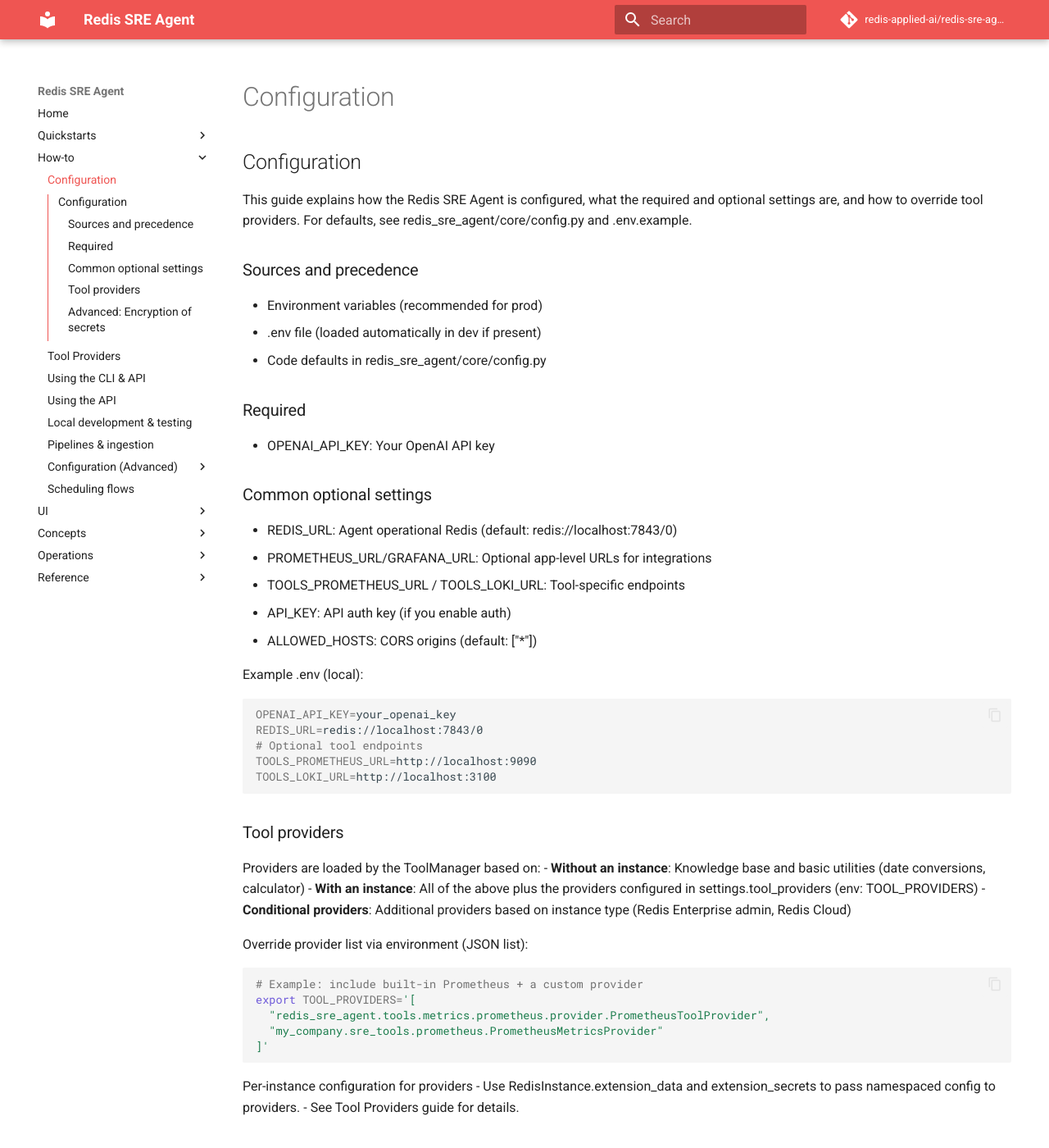
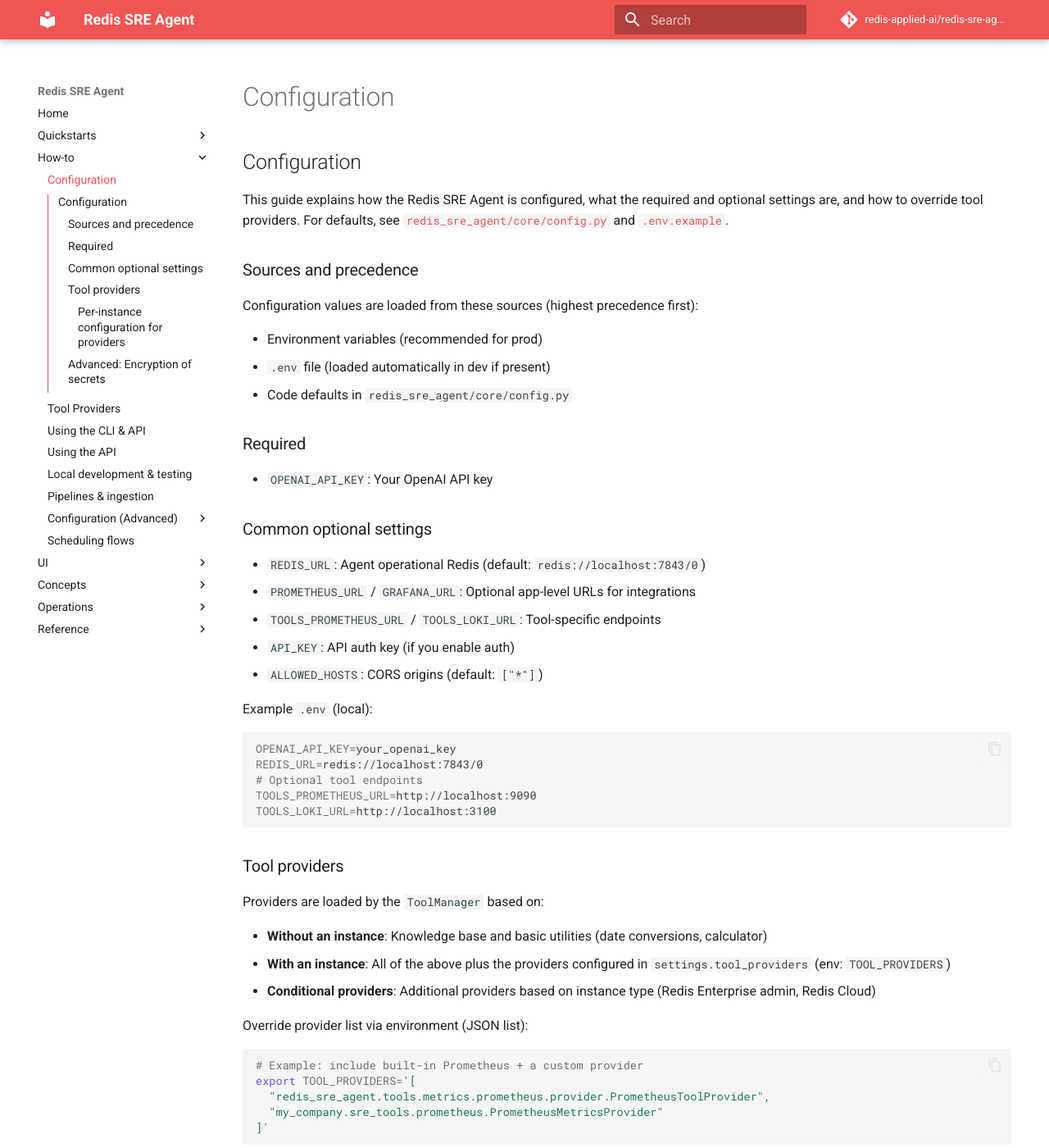
Before and after one commit to redis-applied-ai/redis-sre-agent, an MkDocs documentation site: the page built from docs/how-to/configuration.md, in a window 1280 px wide and 1400 px high. Shown: the whole window at 82% size. Built offline with MkDocs 1.6.1 and Material for MkDocs 9.7.7, drawn with Linux system fonts in a browser that asks for light colours; comment, search, counter and statistics services are not loaded; some of the changed text lies outside the part shown.

Commit message:
Improve configuration docs formatting

````diff
--- a/docs/how-to/configuration.md
+++ b/docs/how-to/configuration.md
@@ -1,23 +1,29 @@
 ## Configuration
 
-This guide explains how the Redis SRE Agent is configured, what the required and optional settings are, and how to override tool providers. For defaults, see redis_sre_agent/core/config.py and .env.example.
+This guide explains how the Redis SRE Agent is configured, what the required and optional settings are, and how to override tool providers. For defaults, see [`redis_sre_agent/core/config.py`](https://github.com/redis-applied-ai/redis-sre-agent/blob/main/redis_sre_agent/core/config.py) and [`.env.example`](https://github.com/redis-applied-ai/redis-sre-agent/blob/main/.env.example).
 
 ### Sources and precedence
+
+Configuration values are loaded from these sources (highest precedence first):
+
 - Environment variables (recommended for prod)
-- .env file (loaded automatically in dev if present)
-- Code defaults in redis_sre_agent/core/config.py
+- `.env` file (loaded automatically in dev if present)
+- Code defaults in `redis_sre_agent/core/config.py`
 
 ### Required
-- OPENAI_API_KEY: Your OpenAI API key
+
+- `OPENAI_API_KEY`: Your OpenAI API key
 
 ### Common optional settings
-- REDIS_URL: Agent operational Redis (default: redis://localhost:7843/0)
-- PROMETHEUS_URL/GRAFANA_URL: Optional app-level URLs for integrations
-- TOOLS_PROMETHEUS_URL / TOOLS_LOKI_URL: Tool-specific endpoints
-- API_KEY: API auth key (if you enable auth)
-- ALLOWED_HOSTS: CORS origins (default: ["*"])
 
-Example .env (local):
+- `REDIS_URL`: Agent operational Redis (default: `redis://localhost:7843/0`)
+- `PROMETHEUS_URL` / `GRAFANA_URL`: Optional app-level URLs for integrations
+- `TOOLS_PROMETHEUS_URL` / `TOOLS_LOKI_URL`: Tool-specific endpoints
+- `API_KEY`: API auth key (if you enable auth)
+- `ALLOWED_HOSTS`: CORS origins (default: `["*"]`)
+
+Example `.env` (local):
+
 ```bash
 OPENAI_API_KEY=your_openai_key
 REDIS_URL=redis://localhost:7843/0
@@ -27,12 +33,15 @@
 ```
 
 ### Tool providers
-Providers are loaded by the ToolManager based on:
+
+Providers are loaded by the `ToolManager` based on:
+
 - **Without an instance**: Knowledge base and basic utilities (date conversions, calculator)
-- **With an instance**: All of the above plus the providers configured in settings.tool_providers (env: TOOL_PROVIDERS)
+- **With an instance**: All of the above plus the providers configured in `settings.tool_providers` (env: `TOOL_PROVIDERS`)
 - **Conditional providers**: Additional providers based on instance type (Redis Enterprise admin, Redis Cloud)
 
 Override provider list via environment (JSON list):
+
 ```bash
 # Example: include built-in Prometheus + a custom provider
 export TOOL_PROVIDERS='[
@@ -41,10 +50,13 @@
 ]'
 ```
 
-Per-instance configuration for providers
-- Use RedisInstance.extension_data and extension_secrets to pass namespaced config to providers.
-- See Tool Providers guide for details.
+#### Per-instance configuration for providers
+
+- Use `RedisInstance.extension_data` and `extension_secrets` to pass namespaced config to providers.
+- See the [Tool Providers guide](tool-providers.md) for details.
 
 ### Advanced: Encryption of secrets
+
 Secrets (e.g., connection URLs, admin passwords) are encrypted at rest using envelope encryption. See the advanced guide:
-- Advanced: docs/how-to/configuration/encryption.md
+
+- [Advanced: Encryption of secrets](configuration/encryption.md)
````
